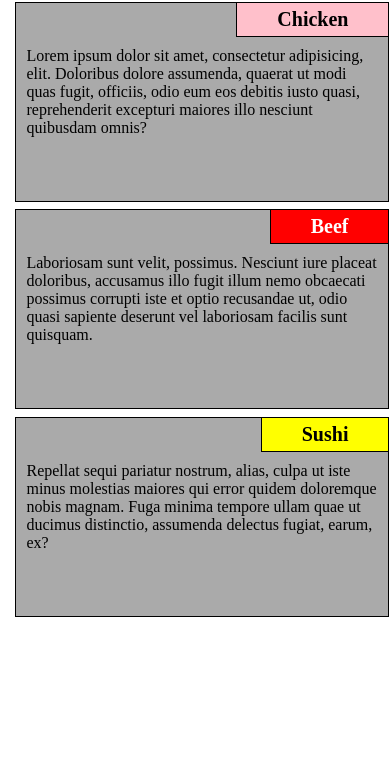
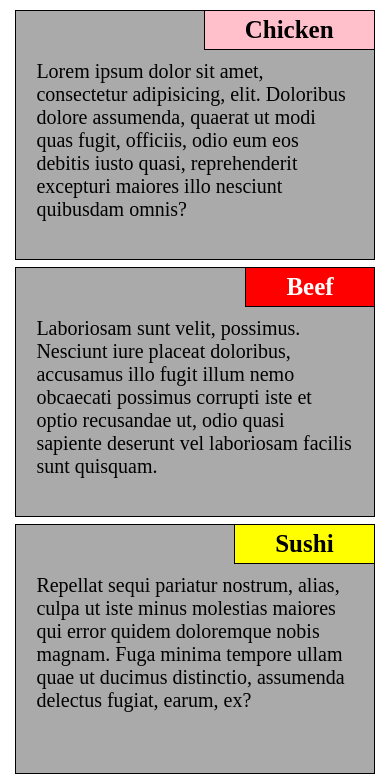
Before and after one commit to GrbnvAlex/module2-solution, a plain HTML site: page index.html in a window 390 px wide. Shown: the part 79-857 px from the top of the page. Drawn offline with Linux system fonts and the light colour scheme.

Commit message:
minor changes

```diff
--- a/css/styles.css
+++ b/css/styles.css
@@ -2,48 +2,43 @@
 * {
   box-sizing: border-box;
   font-style: Arial, Helvetica, sans-serif;
+  font-size: 20px;
 }
 h1 {
+  font-size: 175%;
   margin-bottom: 15px;
   margin-top: 30px;
   text-align: center;
-  font-size: 175%;
 }
-
 h2 {
+  border: 1px solid black;
+  float: right;
+  font-size: 125%;
+  margin: -1px -1px 10px 0px;
+  padding: 5px 40px;
   text-align: right;
-  float:right;
-  font-size: 125%;
-  border: 1px solid black;
-  padding: 5px 40px;
-  margin: -1px -1px 10px 0px;
 }
-
 div {
   margin: 1%;
-  padding: 0;
 }
-
 section {
+  background-color: #AAAAAA;
+  border: 1px solid black;
+  float: left;
+  height: 250px;
+  margin: 1%;
+  overflow: auto;
   position: relative;
-  border: 1px solid black;
-  background-color: #AAAAAA;
-  margin: 1%;
-  float: left;
-  height: 200px;
 }
-
-
 p {
+  clear: right;
   color: black;
-  clear: right;
-  overflow: auto;
-  margin: 20px 10px 0px 10px;
+  margin: 0px 20px;
 }
 
 /* Simple Responsive Framework. */
 .row {
-  width: 100%;
+  width: 98%;
 }
 
 #color1 {
@@ -60,7 +55,7 @@ p {
 }
 
 /********** Desktop **********/
-@media (min-width: 992px) {
+@media min-width: 992px {
   .desktop {
     width: 31%;
   }
@@ -77,8 +72,8 @@ p {
 }
 
 /********** Phone **********/
-@media (max-width: 767px) {
+@media max-width: 767px {
   .tablet {
-    width: 100%;
+    width: 98%;
   }
 }
```
Also changed, not shown: index.html (+0 -1 lines).
